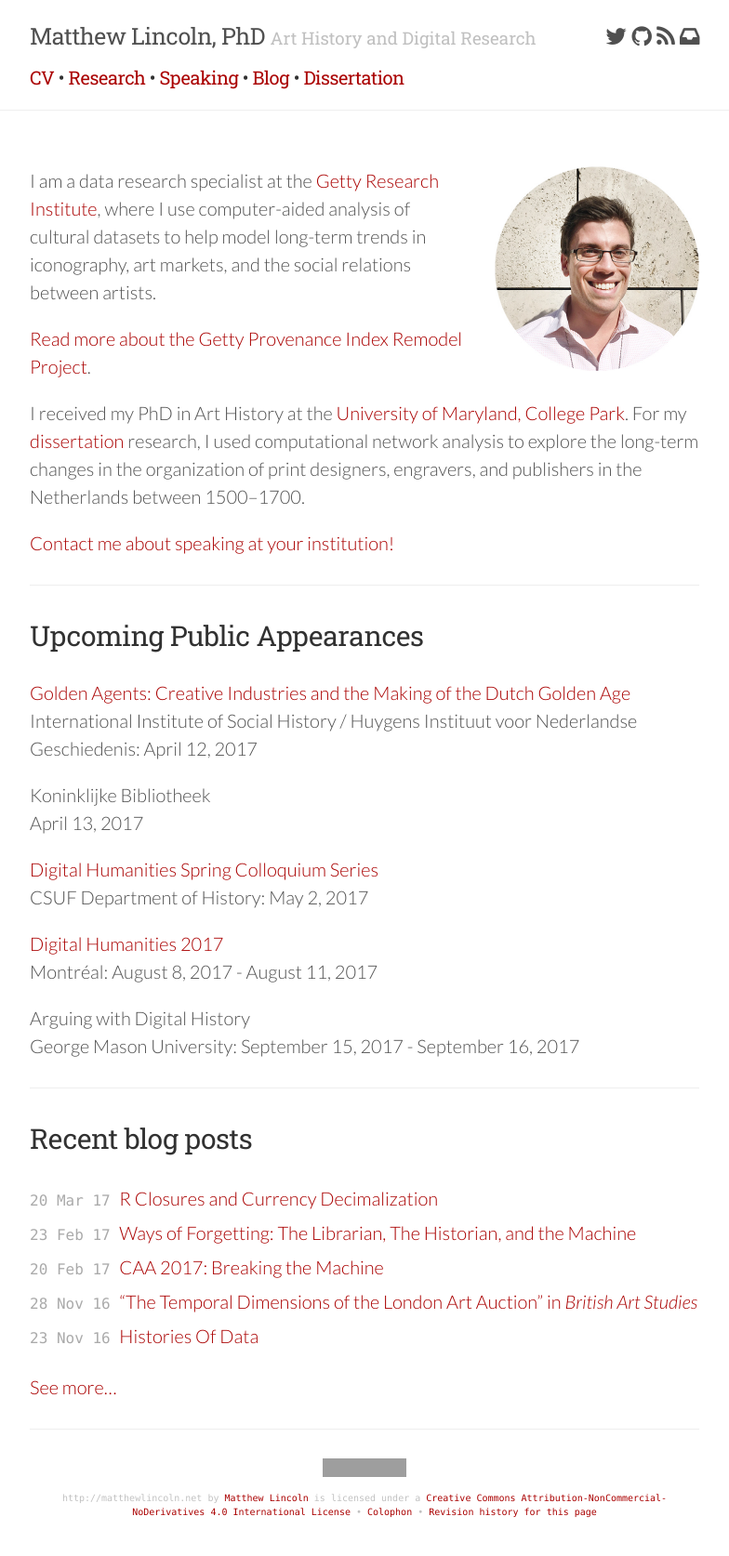
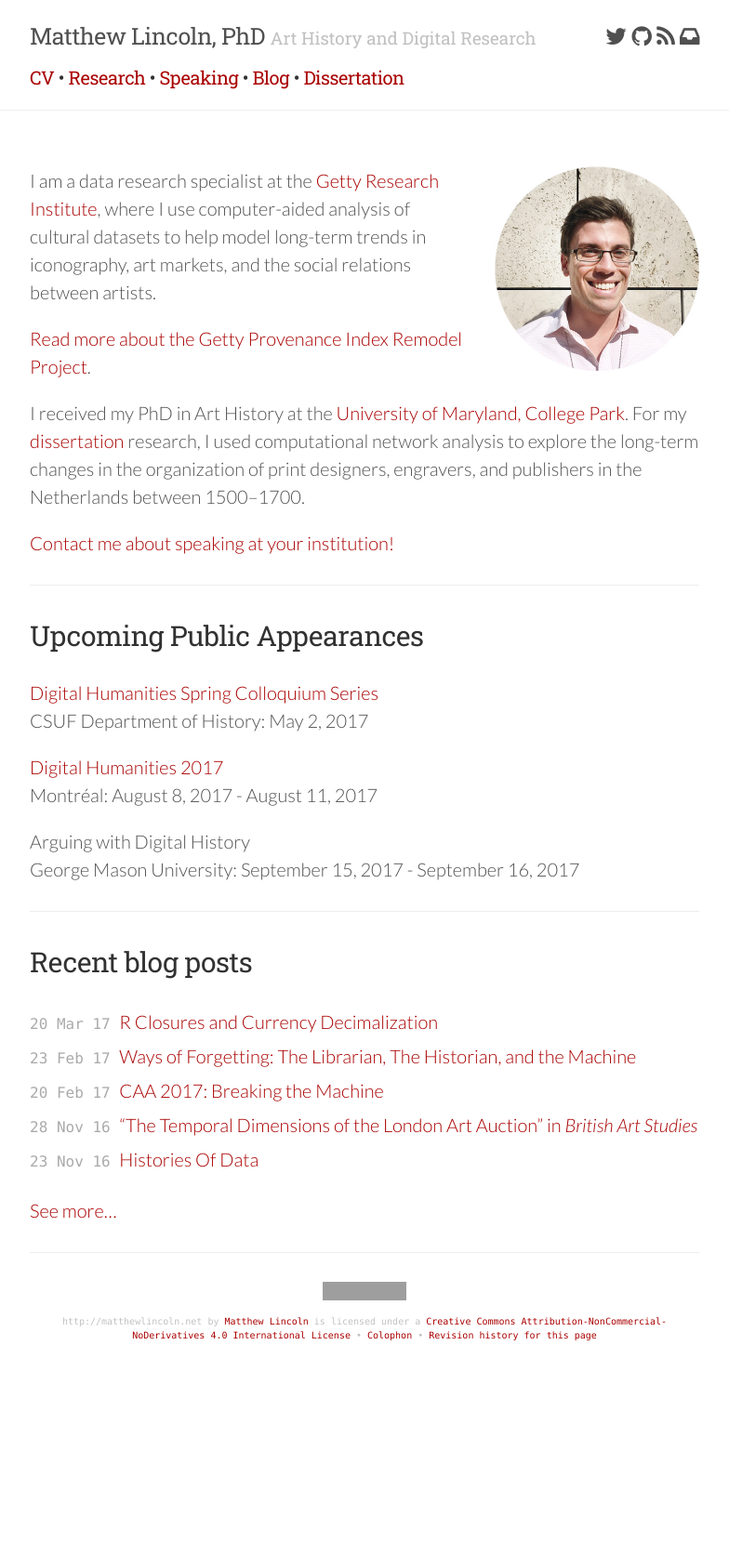
Before and after one commit to mdlincoln/mdlincoln.github.io, a Jekyll site: the page built from index.md, in a window 1280 px wide. Shown: the whole page at 93% size, without its empty margins (248-1032 px from the left). Built offline with Jekyll 4.4.1, drawn with Linux system fonts in a browser that asks for light colours; nearby versions of some CDN libraries; a script that is not in the unit is left out; after the commit the page ends 1484 px from its top, so only the background shows below that; grey boxes are pictures that could not be loaded.

Commit message:
NL meetings over

```diff
--- a/_data/travel.yaml
+++ b/_data/travel.yaml
@@ -1,8 +1,3 @@
-- venue: "Golden Agents: Creative Industries and the Making of the Dutch Golden Age"
-  location: International Institute of Social History / Huygens Instituut voor Nederlandse Geschiedenis
-
-  datestart: 2017-04-12 00:00:00 -0800
-  url: https://www.goldenagents.org/index.php/events/kick-off-meeting/collaboration-getty-research-institute/
 - venue: "Digital Humanities 2017"
   location: Montréal
   url: https://dh2017.adho.org/
@@ -16,5 +11,3 @@
   location: George Mason University
   datestart: 2017-09-15 00:00:00 -0800
   dateend: 2017-09-16 00:00:00 -0800
-- venue: Koninklijke Bibliotheek
-  datestart: 2017-04-13 00:00:00 -0800
```
